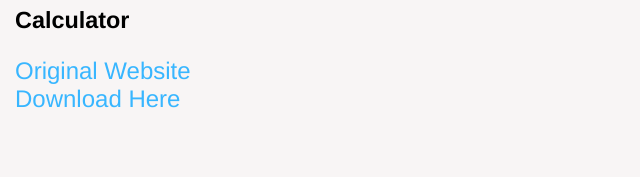
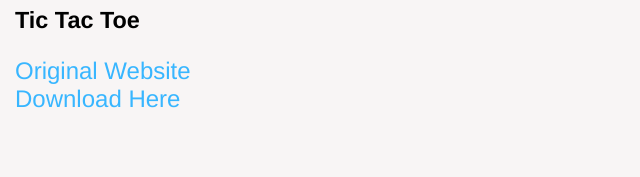
Before and after one commit to ZAK0236/Personal-Port, a plain HTML site: page index.html in a window 1280 px wide. Shown: the part 2238-2415 px from the top of the page, 0-640 px from the left. Drawn offline with Linux system fonts and the light colour scheme.

Commit message:
Added tic tac toe project

```diff
--- a/index.html
+++ b/index.html
@@ -95,7 +95,7 @@
     <div class = 'TopPic'>
         <img src="images/Screenshot (12).png" style="width: 100%; height: auto; object-fit: fill;">
     </div>
-        <h3 class = 'CALC'>Calculator</h3>
+        <h3 class = 'CALC'>Tic Tac Toe</h3>
         <br>
         <p class = 'CALCList'>
         <a style="text-decoration:none;" href="https://zak0236.github.io/115Final/"><font size="+2" font color="#38B6FF">Original Website</font></a></p>
```
